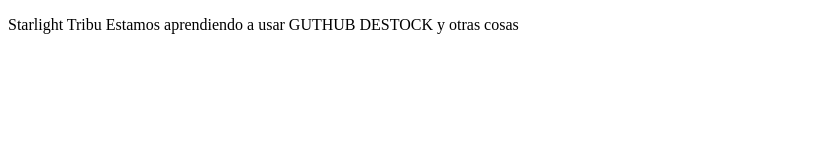
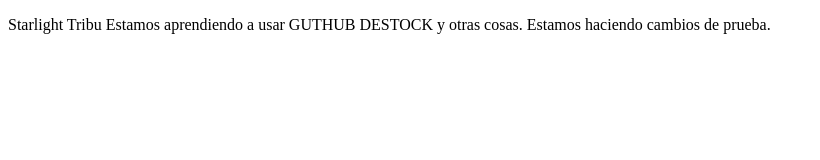
Before and after one commit to ct24albeliszaragoza/Prueba2, a plain HTML site: page index.html in a window 1280 px wide. Shown: the whole page, without its empty margins (0-820 px from the left). Drawn offline with Linux system fonts and the light colour scheme.

Commit message:
CambioPrueba

```diff
--- a/index.html
+++ b/index.html
@@ -7,7 +7,8 @@
 </head>
 <body>
     <p>Starlight Tribu
-        Estamos aprendiendo a usar GUTHUB DESTOCK y otras cosas
+        Estamos aprendiendo a usar GUTHUB DESTOCK y otras cosas.
+        Estamos haciendo cambios de prueba.
     </p>
 
 
```
